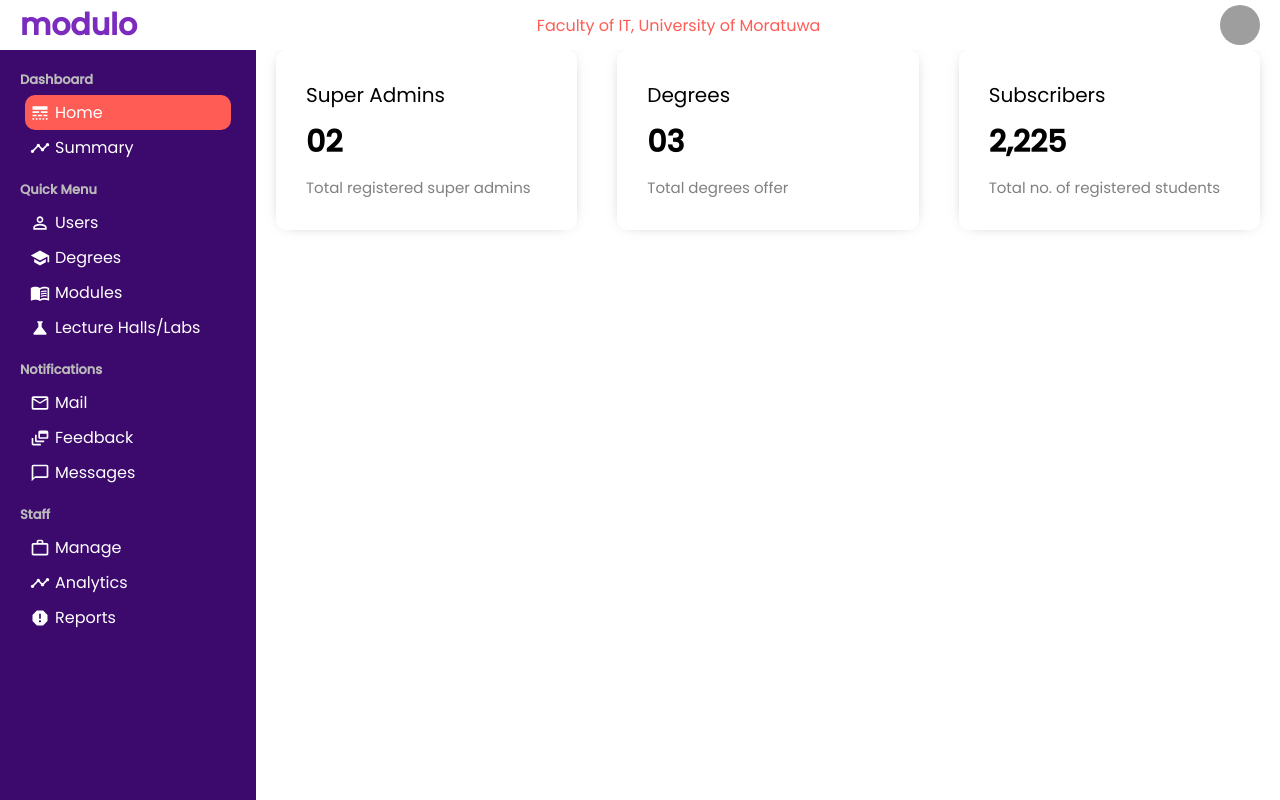
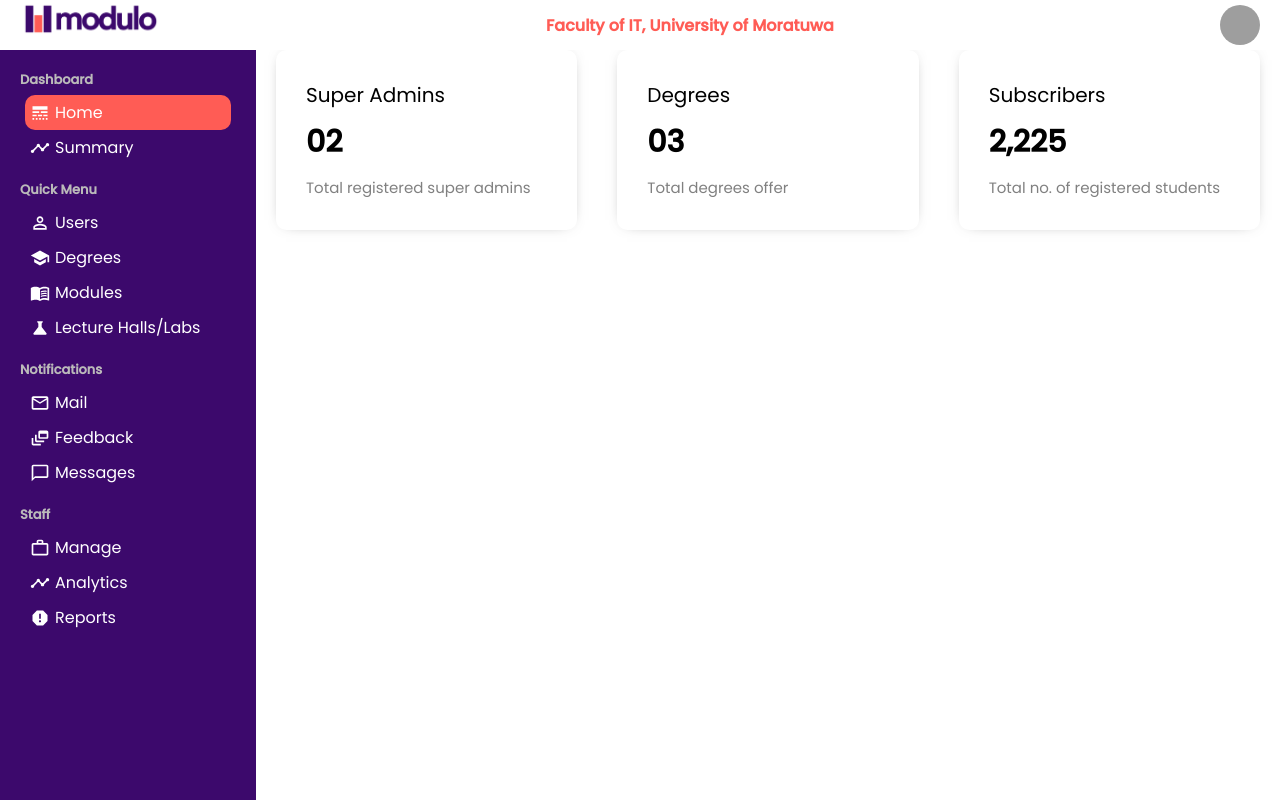
Before and after one commit to GayanKod/Modulo, a React (Create React App) app in the folder client/: page /admin-panel in a window 1280 px wide. Built offline with nearby package versions, Linux system fonts and the light colour scheme; grey boxes are pictures that could not be loaded.

Commit message:
Create Admin Panel Page and Admin Panel Navbar

```diff
--- a/client/src/App.tsx
+++ b/client/src/App.tsx
@@ -2,7 +2,10 @@ import { BrowserRouter as Router, Route, Routes } from "react-router-dom";
 import LandingPage from "./pages/Landing";
 import LecHomePage from "./pages/LecHomePage";
 import LoginPage from "./pages/Login";
-import AdminPanel from "./pages/AdminPanel/AdminPanel";
+import AdminPanelHome from "./pages/AdminPanel/AdminPanelHome";
+import AdminPanelUsers from "./pages/AdminPanel/AdminPanelUsers";
+import AdminPanelUser from "./pages/AdminPanel/AdminPanelUser";
+import AdminPanelNewUser from "./pages/AdminPanel/AdminPanelNewUser";
 
 function App() {
   return (
@@ -12,7 +15,10 @@ function App() {
           <Route path="/" element={<LandingPage />} />
           <Route path="/lec-hall-allocation" element={<LecHomePage />} />
           <Route path="/login" element={<LoginPage />} />
-          <Route path="/admin-panel" element={<AdminPanel/>} />
+          <Route path="/admin-panel" element={<AdminPanelHome/>} />
+          <Route path="/admin-panel/users" element={<AdminPanelUsers/>} />
+          <Route path="/admin-panel/users/:userId" element={<AdminPanelUser/>} />
+          <Route path="/admin-panel/users/newUser" element={<AdminPanelNewUser/>} />
         </Routes>
       </Router>
     </>
--- a/client/src/components/AdminPanelComponents/NavbarAP.tsx
+++ b/client/src/components/AdminPanelComponents/NavbarAP.tsx
@@ -1,12 +1,16 @@
 import React from 'react'
+import {Link} from "react-router-dom";
 import "../../styles/NavbarAP.scss";
+import Modulo from "../../assets/img/LogoModulo.png"
 
 const NavbarAP = () => {
   return (
     <div className="adminpanel-topbar">
       <div className="adminpanel-topbarWrapper">
         <div className="adminpanel-topLeft">
-          <span className="adminpanel-logo">modulo</span>
+          <span className="adminpanel-logo">
+            <Link to="/"><img src={Modulo} alt="logo" className="adminpanel-topbar-logo"/></Link>
+          </span>
         </div>
         <div className="adminpanel-topCenter">
             <span className="adminpanel-institute-name">Faculty of IT, University of Moratuwa</span>
--- a/client/src/styles/NavbarAP.scss
+++ b/client/src/styles/NavbarAP.scss
@@ -22,6 +22,9 @@
     font-size: 30px;
     color: $P5;
     cursor: pointer;
+  }
+  .adminpanel-topbar-logo{
+    width:140px;
   }
 
   .adminpanel-topRight{
@@ -60,4 +63,5 @@
 
   .adminpanel-institute-name{
       color: $O;
+      font-weight: 600;
   }
```
Also changed, not shown: client/src/pages/AdminPanel/AdminPanelHome.tsx (renamed from client/src/pages/AdminPanel/AdminPanel.tsx, +5 -4 lines), client/src/styles/AdminPanelHome.scss (renamed from client/src/styles/AdminPanel.scss).
